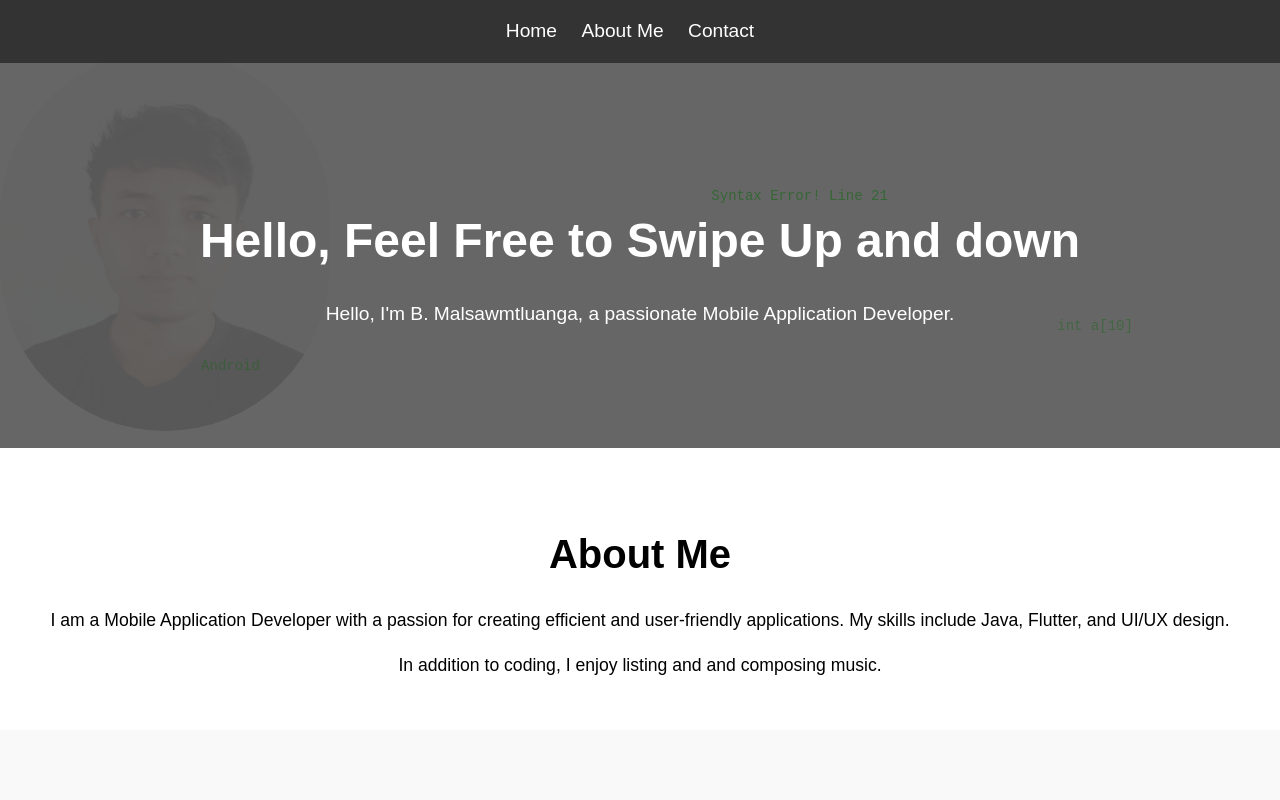
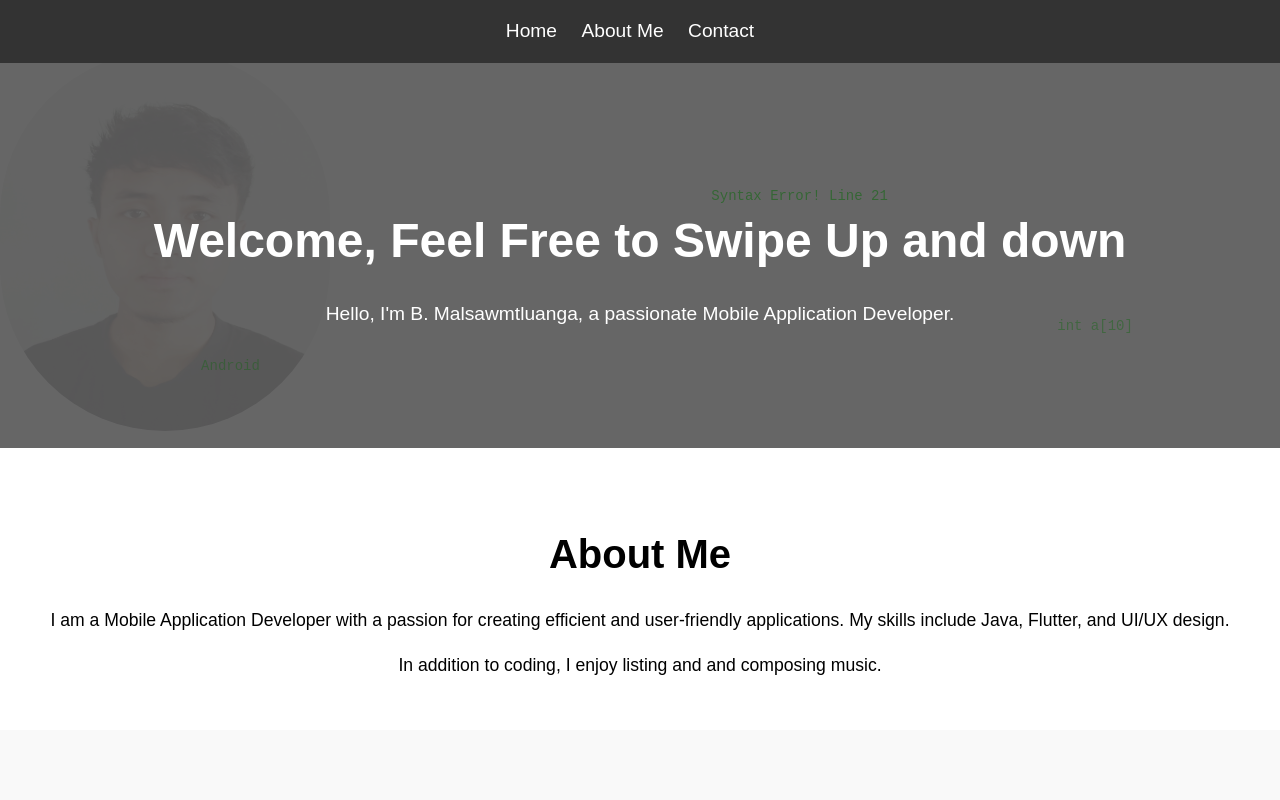
Before and after one commit to MalsawmtluangaBualte/Portfolio, a plain HTML site: page index.html in a window 1280 px wide. Shown: the top 800 px of the page. Drawn offline with Linux system fonts and the light colour scheme.

Commit message:
Update index.html

```diff
--- a/index.html
+++ b/index.html
@@ -26,7 +26,7 @@
     <!-- Home Section -->
     <section id="home">
         <div class="hero">
-            <h1>Hello, Feel Free to Swipe Up and down</h1>
+            <h1>Welcome, Feel Free to Swipe Up and down</h1>
             <p>Hello, I'm B. Malsawmtluanga, a passionate Mobile Application Developer.</p>
         </div>
     </section>
```
